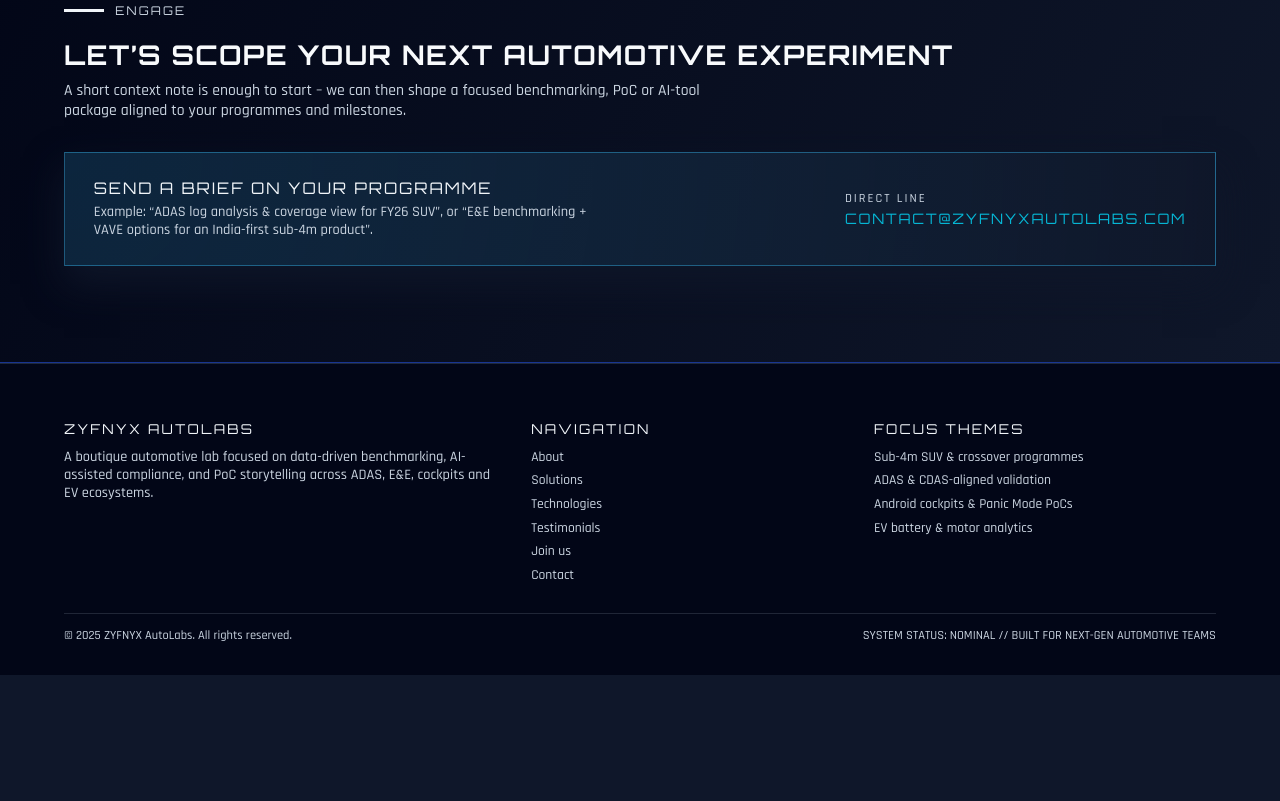
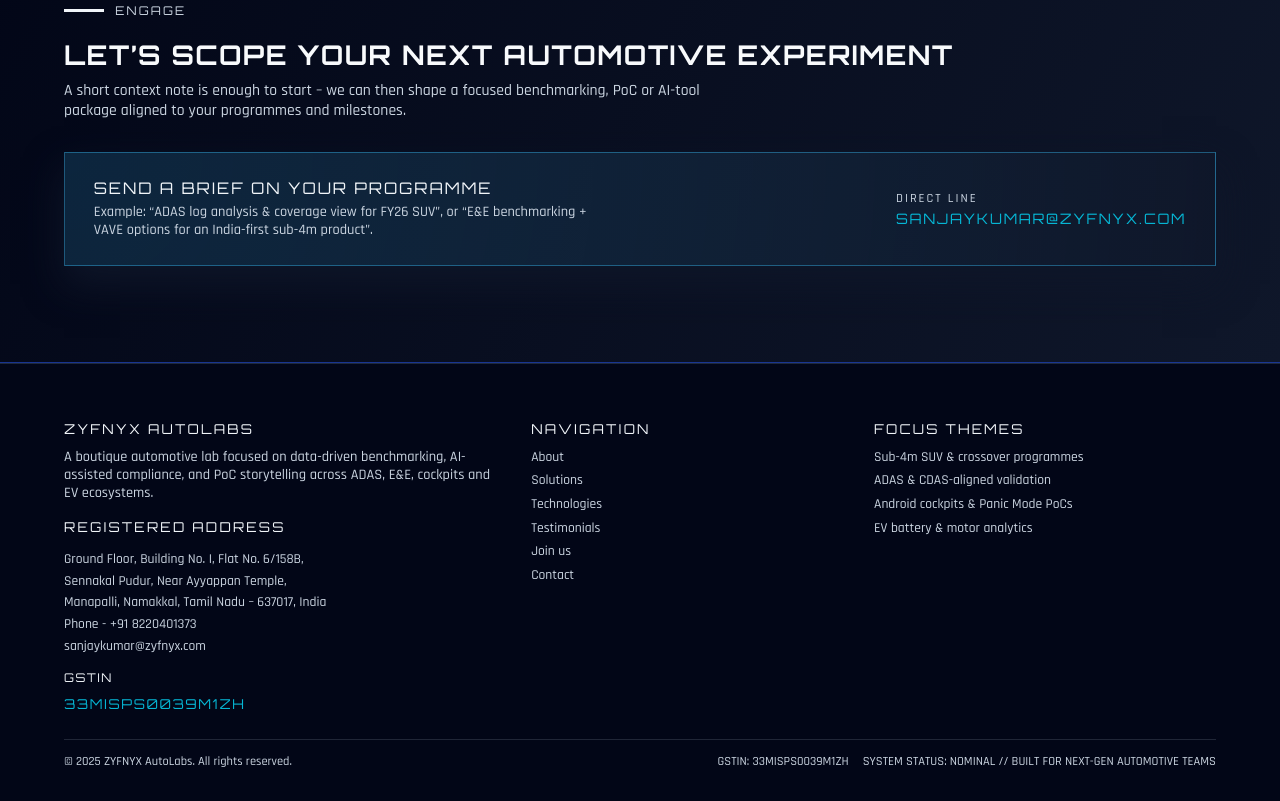
Before and after one commit to ZYFNYX1/zyrnyx, a plain HTML site: page index.html in a window 1280 px wide. Shown: the part 6581-7382 px from the top of the page. Before the commit the page ends 7256 px from the top, so only its background shows below. Drawn offline with Linux system fonts and the light colour scheme.

Commit message:
Update index.html

```diff
--- a/index.html
+++ b/index.html
@@ -2084,7 +2084,7 @@
           <div style="font-size:0.78rem; text-transform:uppercase; letter-spacing:0.16em; color:var(--cement-dim); margin-bottom:0.2rem;">
             Direct line
           </div>
-          <div class="contact-email">contact@ZYFNYXautolabs.com</div>
+          <div class="contact-email">sanjaykumar@zyfnyx.com</div>
         </div>
       </div>
     </div>
@@ -2099,7 +2099,28 @@
         A boutique automotive lab focused on data-driven benchmarking, AI-assisted compliance,
         and PoC storytelling across ADAS, E&amp;E, cockpits and EV ecosystems.
       </div>
-      </div>
+
+      <div style="margin-top:14px; font-size:0.85rem; color:var(--cement-dim); line-height:1.6;">
+        <div class="footer-title" style="margin-top:12px;">Registered Address</div>
+        <div>
+          Ground Floor, Building No. I, Flat No. 6/158B,<br>
+          Sennakal Pudur, Near Ayyappan Temple,<br>
+          Manapalli, Namakkal, Tamil Nadu – 637017, India <br>
+          Phone - +91 8220401373 <br>
+          sanjaykumar@zyfnyx.com
+        </div>
+
+        <div style="margin-top:10px;">
+          <span style="font-family:'Orbitron',sans-serif; letter-spacing:0.12em; text-transform:uppercase; font-size:0.75rem; color:var(--cement-light);">
+            GSTIN
+          </span>
+          <div style="margin-top:4px; font-family:'Orbitron',sans-serif; letter-spacing:0.12em; color:var(--neon-cyan);">
+            33MISPS0039M1ZH
+          </div>
+        </div>
+      </div>
+    </div>
+
     <div>
       <div class="footer-title">Navigation</div>
       <ul class="footer-links">
@@ -2111,6 +2132,7 @@
         <li><a href="#contact">Contact</a></li>
       </ul>
     </div>
+
     <div>
       <div class="footer-title">Focus themes</div>
       <ul class="footer-links">
@@ -2124,9 +2146,13 @@
 
   <div class="footer-bottom">
     <span>© <span id="year"></span> ZYFNYX AutoLabs. All rights reserved.</span>
+    <span style="display:flex; gap:14px; flex-wrap:wrap; justify-content:flex-end;">
+      <span>GSTIN: 33MISPS0039M1ZH</span>
       <span>SYSTEM STATUS: NOMINAL // BUILT FOR NEXT-GEN AUTOMOTIVE TEAMS</span>
+    </span>
   </div>
 </footer>
+
 
   <script>
     // Dynamic year
```
Lines whose indentation alone changed are shown as unchanged.
